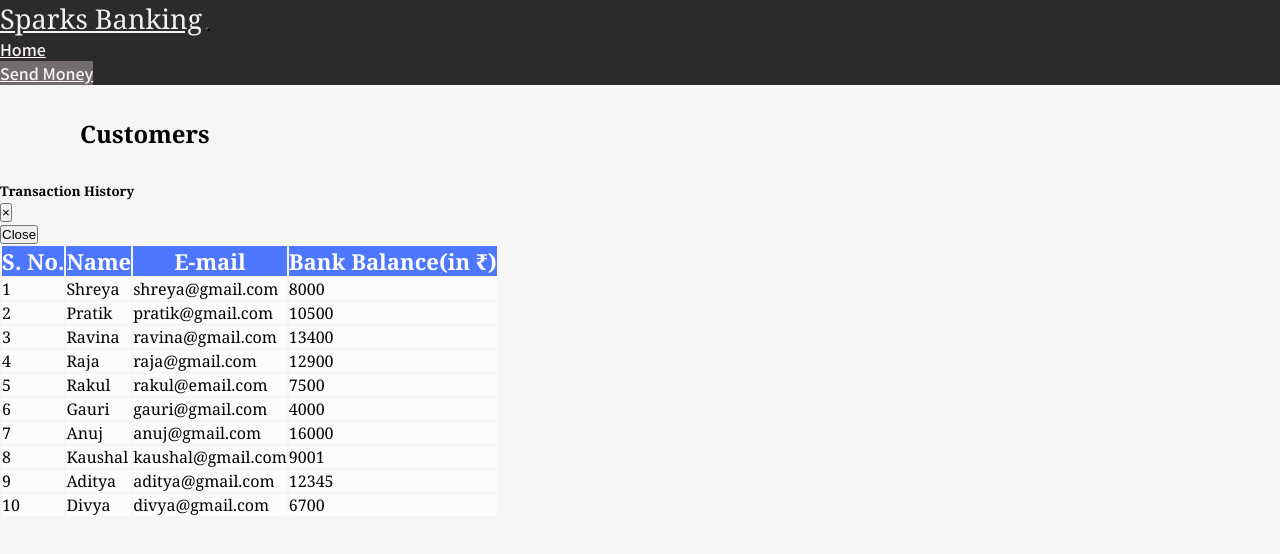
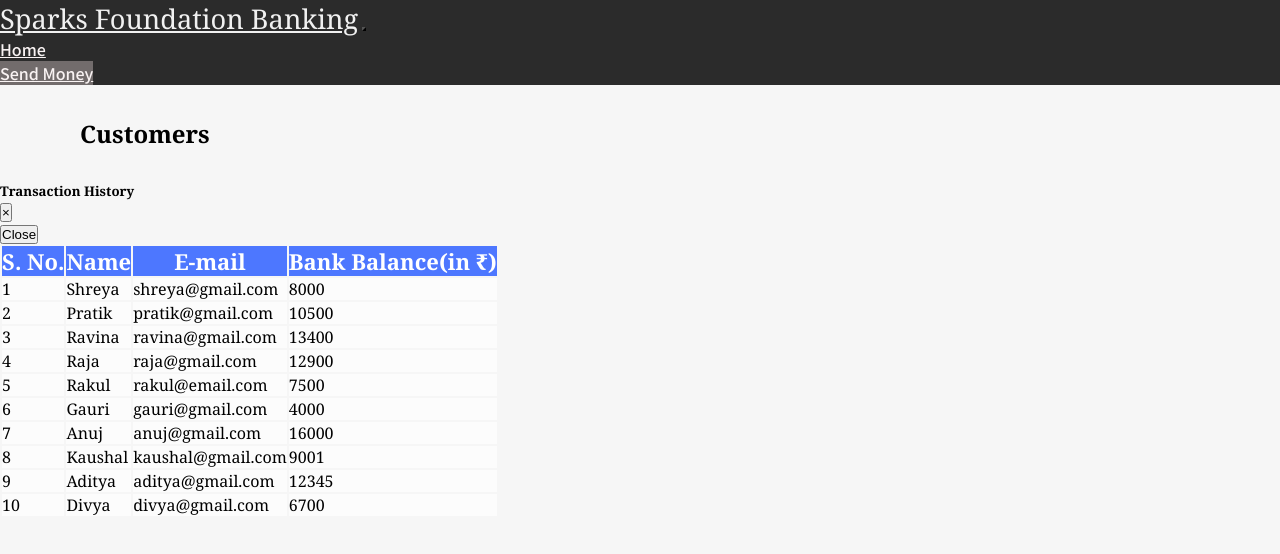
Before and after one commit to SinghShreyansh/Basic-banking-system, a plain HTML site: page customers.html in a window 1280 px wide. Drawn offline with nearby package versions, Linux system fonts and the light colour scheme; a web font is replaced by a local one.

Commit message:
Update customers.html

```diff
--- a/customers.html
+++ b/customers.html
@@ -15,7 +15,7 @@
 <body class="image">
     <!-- navbar starts here  -->
     <nav class="navbar navbar-expand-lg navbar-light bg-light">
-        <a class="navbar-brand" href="index.html">Sparks Banking</a>
+        <a class="navbar-brand" href="index.html">Sparks Foundation Banking</a>
         <button class="navbar-toggler toggle-color" type="button" data-toggle="collapse" data-target="#navbarSupportedContent"
             aria-controls="navbarSupportedContent" aria-expanded="false" aria-label="Toggle navigation">
             <span class="navbar-toggler-icon"></span>
```
